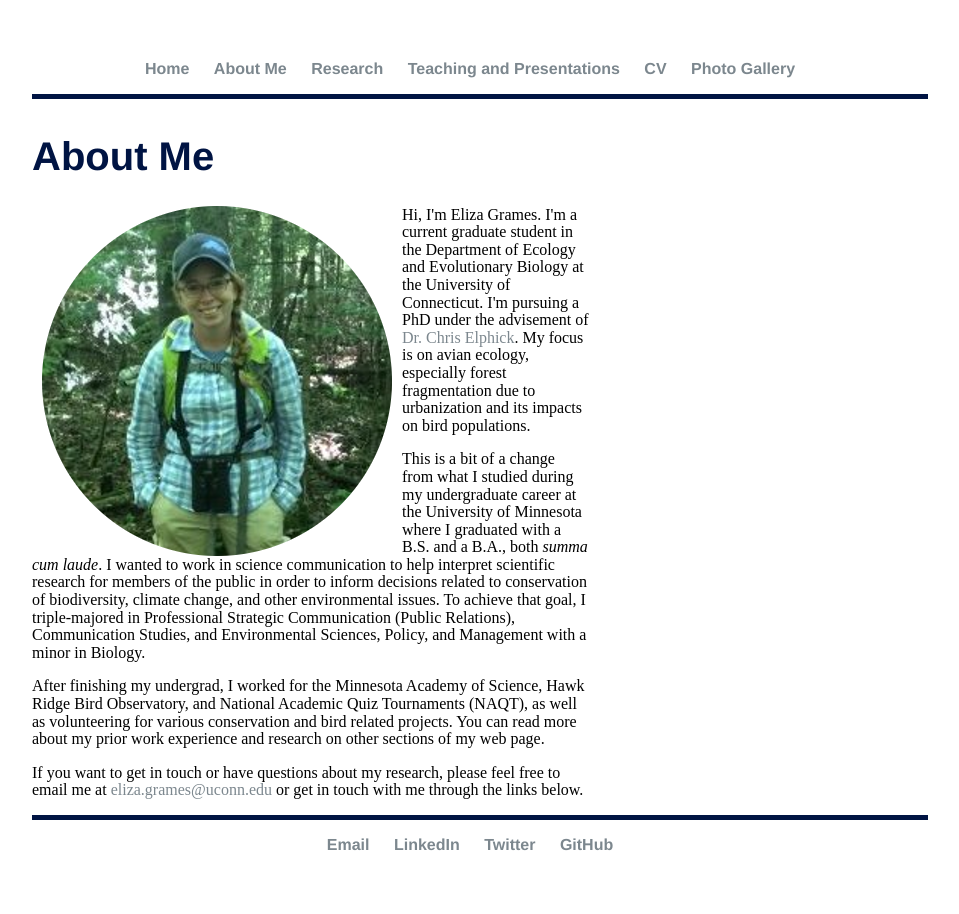
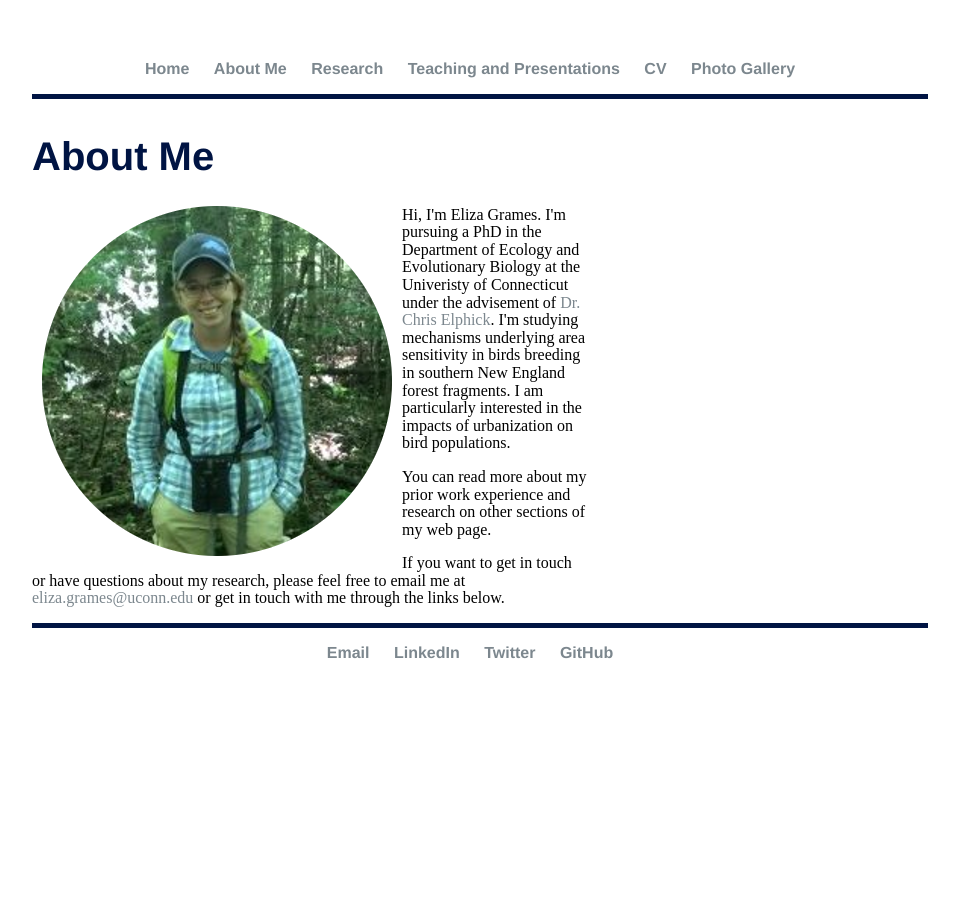
Before and after one commit to elizagrames/elizagrames.github.io, a Jekyll site: the page built from about/index.html, in a window 1280 px wide. Shown: the whole page, without its empty margins (160-1119 px from the left). Built offline with Jekyll 4.4.1, drawn with Linux system fonts in a browser that asks for light colours; comment, search, counter and statistics services are not loaded.

Commit message:
Update index.html

```diff
--- a/about/index.html
+++ b/about/index.html
@@ -8,19 +8,13 @@ title: Eliza Grames, Ecology PhD Student
   <div id="content">
   <h1> About Me</h1>
 	<img src="https://github.com/elizagrames/elizagrames.github.io/blob/master/images/me.png?raw=true" align="left" hspace="10">
-	<p>Hi, I'm Eliza Grames. I'm a current graduate student in the Department of Ecology and Evolutionary Biology at the University of Connecticut.
-	I'm pursuing a PhD under the advisement of <a href="http://elphick.lab.uconn.edu/">Dr. Chris Elphick</a>.
-	My focus is on avian ecology, especially forest fragmentation due to urbanization and its impacts on bird populations. </p>
+	<p>Hi, I'm Eliza Grames. I'm pursuing a PhD in the Department of Ecology and Evolutionary Biology at the
+		Univeristy of Connecticut
+		under the advisement of <a href="http://elphick.lab.uconn.edu/">Dr. Chris Elphick</a>.
 
-<p>This is a bit of a change from what I studied during my undergraduate career at the University of Minnesota where I graduated with a
-B.S. and a B.A., both <i>summa cum laude</i>. I wanted to work in science communication to help interpret scientific research for
-members of the public in order to inform decisions related to conservation of biodiversity, climate change, and other
-environmental issues. To achieve that goal, I triple-majored in Professional Strategic Communication (Public Relations),
-Communication Studies, and Environmental Sciences, Policy, and Management with a minor in Biology.
-</p>
-
-<p>After finishing my undergrad, I worked for the Minnesota Academy of Science, Hawk Ridge Bird Observatory, and National Academic
-Quiz Tournaments (NAQT), as well as volunteering for various conservation and bird related projects. You can read more about my
+		I'm studying mechanisms underlying area sensitivity in birds breeding in southern New England
+		forest fragments. I am particularly interested in the impacts of urbanization on bird populations.</p>
+	 <p> You can read more about my
 prior work experience and research on other sections of my web page.</p>
 
 <p>If you want to get in touch or have questions about my research, please feel free to email me at
```
